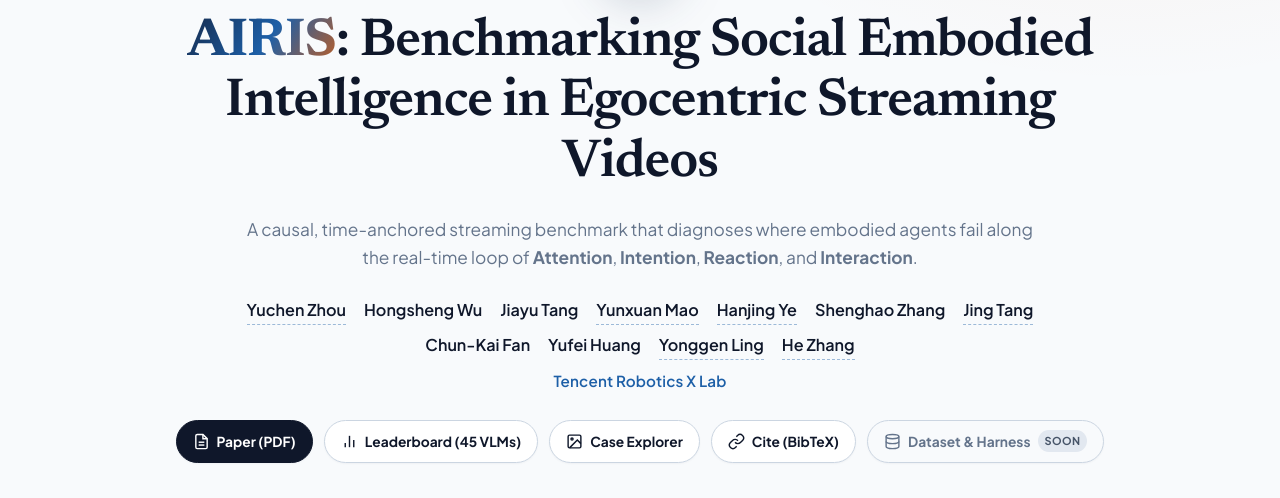
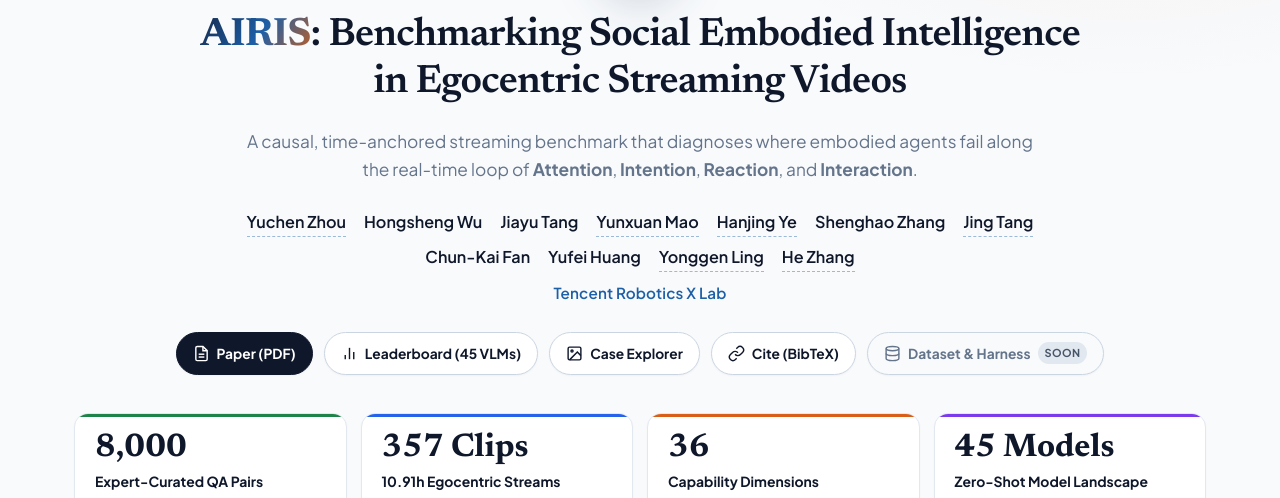
Before and after one commit to AIRIS-bench/airis-bench.github.io, a plain HTML site: page index.html in a window 1280 px wide. Shown: the part 268-766 px from the top of the page. Drawn offline with Linux system fonts and the light colour scheme.

Commit message:
Format hero title cleanly across two balanced lines

```diff
--- a/index.html
+++ b/index.html
@@ -55,7 +55,8 @@
           <img src="assets/logo.png" alt="AIRIS Four-Stage Pinwheel Logo" class="hero-logo" />
         </div>
         <h1 class="hero-title">
-          <span class="acronym">AIRIS</span>: Benchmarking Social Embodied Intelligence in Egocentric Streaming Videos
+          <span class="title-line"><span class="acronym">AIRIS</span>: Benchmarking Social Embodied Intelligence</span>
+          <span class="title-line">in Egocentric Streaming Videos</span>
         </h1>
       </div>
 
--- a/styles.css
+++ b/styles.css
@@ -245,7 +245,8 @@ a:hover {
   flex-direction: column;
   align-items: center;
   gap: 16px;
-  max-width: 980px;
+  width: 100%;
+  max-width: 1120px;
   margin: 0 auto 22px;
 }
 
@@ -267,10 +268,20 @@ a:hover {
   margin: 0;
   font-family: var(--font-serif);
   font-weight: 600;
-  font-size: clamp(2.15rem, 4.2vw, 3.35rem);
-  line-height: 1.13;
-  letter-spacing: -0.022em;
-  color: var(--ink-strong);
+  font-size: clamp(1.9rem, 3.1vw, 2.75rem);
+  line-height: 1.18;
+  letter-spacing: -0.02em;
+  color: var(--ink-strong);
+}
+
+.hero-title .title-line {
+  display: block;
+}
+
+@media (max-width: 760px) {
+  .hero-title .title-line {
+    display: inline;
+  }
 }
 
 .hero-title .acronym {
```
